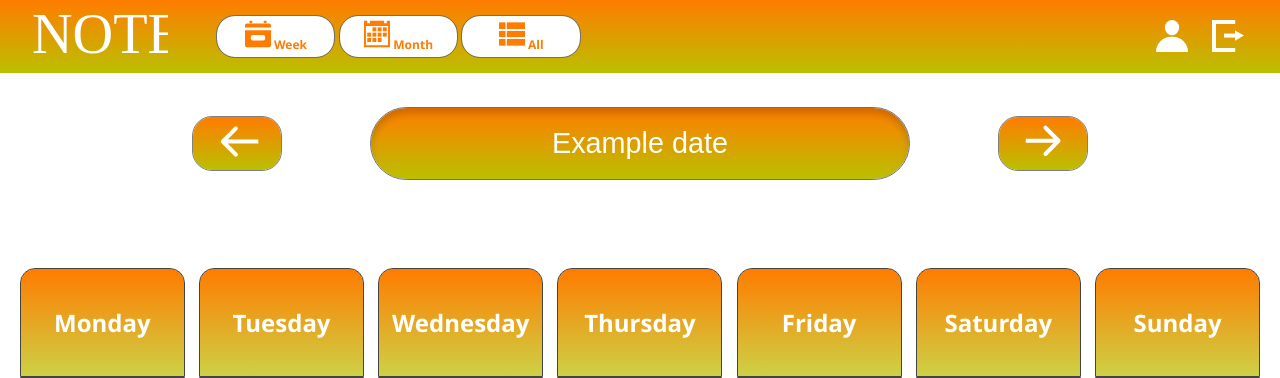
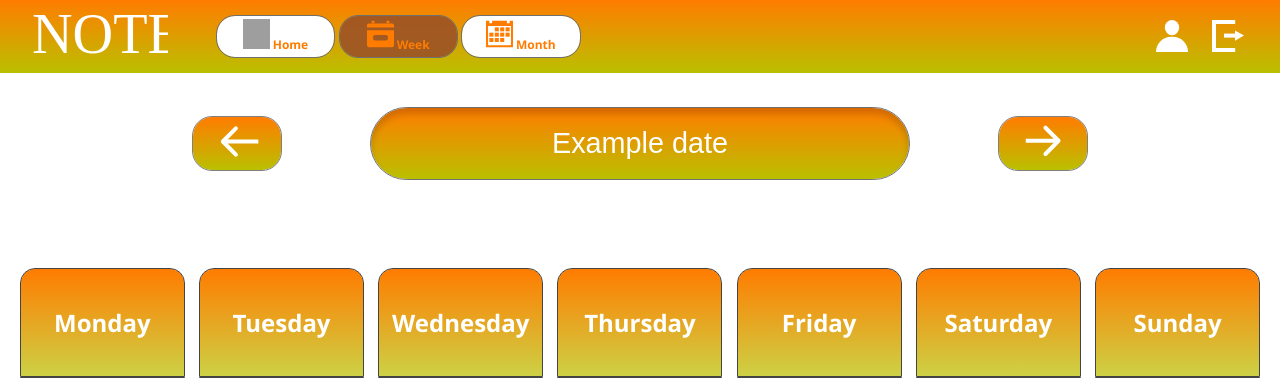
Before and after one commit to jakubszpilowski/WdPAI, a PHP site: page /public/views/week_page.html in a window 1280 px wide. Shown: the top 378 px of the page. Run offline with PHP 8.4, Linux system fonts and the light colour scheme; grey boxes are pictures that could not be loaded.

Commit message:
Small changes in week page

```diff
--- a/public/css/style_week.css
+++ b/public/css/style_week.css
@@ -36,7 +36,7 @@ body {
     align-items: center;
 }
 
-.pages > button {
+.b {
     background: #FFFFFF 0% 0% no-repeat padding-box;
     border-radius: 19px;
     border: 1px solid #707070;
@@ -46,6 +46,10 @@ body {
     width: 33%;
     font: normal normal bold 0.75rem/1.125rem Segoe UI;
     color: #FF7C00;
+}
+
+.week {
+    background-color: #9c5326e6;
 }
 
 .pages > button > img {
@@ -262,7 +266,7 @@ section {
     }
 
     .logo {
-        width: 75%;
+        width: 80%;
         justify-content: center;
         align-items: center;
         margin-left: 0em;
--- a/public/views/week_page.html
+++ b/public/views/week_page.html
@@ -13,17 +13,17 @@
                 <img src="../img/logo.svg">
             </div>
             <div class="pages">
-                <button>
+                <button class="b">
+                    <img src="../img/home.svg">
+                    Home
+                </button>
+                <button class="week b">
                     <img src="../img/week_org.svg">
                     Week
                 </button>
-                <button>
+                <button class="b">
                     <img src="../img/month_org.svg">
                     Month
-                </button>
-                <button>
-                    <img src="../img/all_org.svg">
-                    All
                 </button>
             </div>
             <div class="icons">
```
